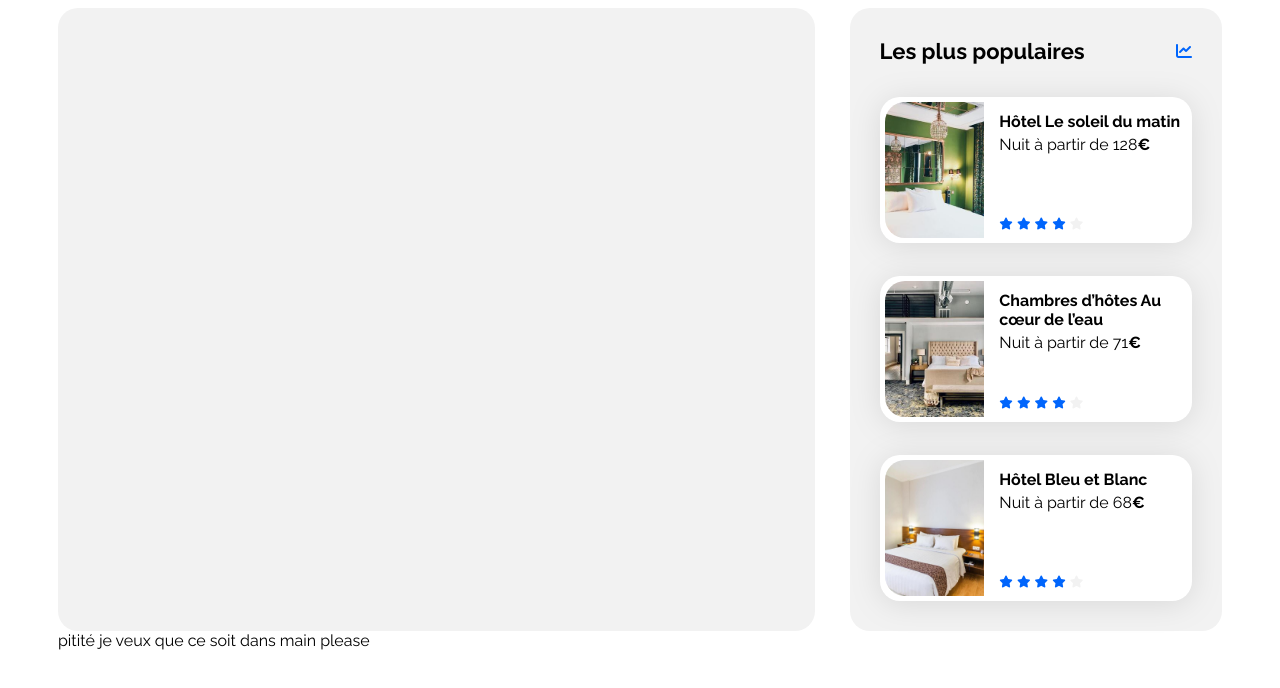
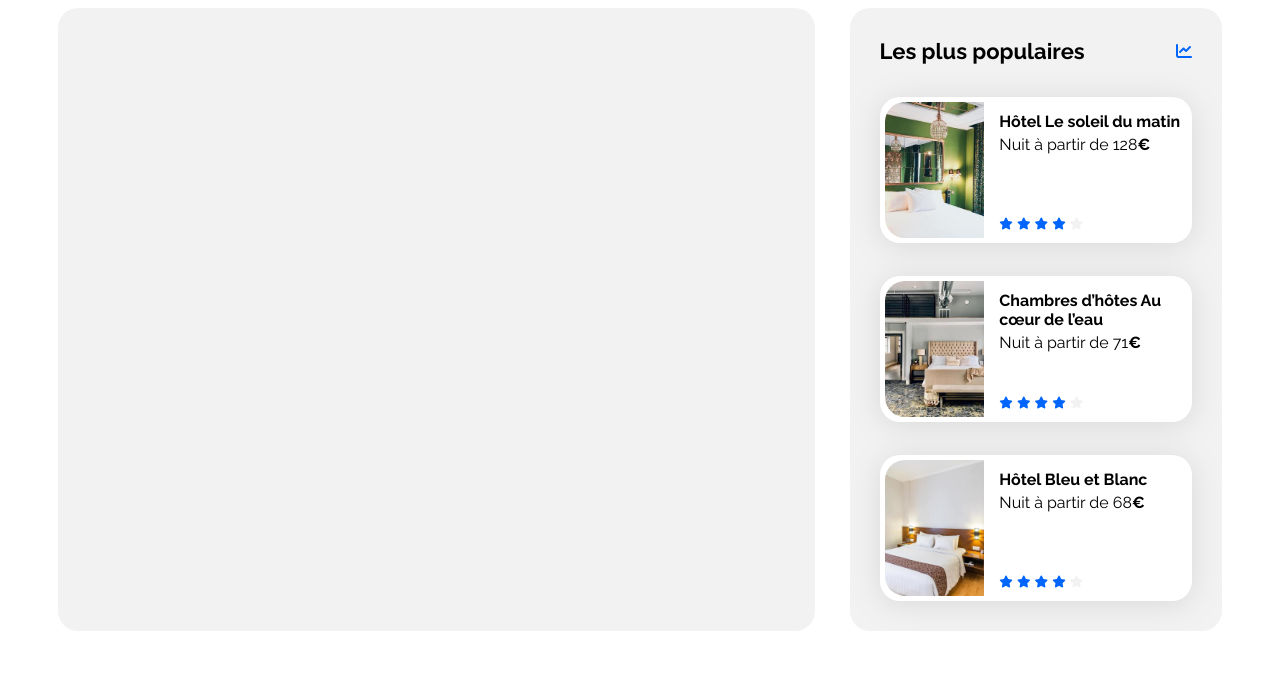
Before and after one commit to ArthurIzad/projet_1_OC, a plain HTML site: page index.html in a window 1280 px wide. Drawn offline with Linux system fonts and the light colour scheme; files whose address does not match are found by name.

Commit message:
j'ai definitivement nettoyé tout le code

```diff
--- a/index.html
+++ b/index.html
@@ -89,7 +89,7 @@
                 </section>
             </div>
         </main>
-        <footer> pitité je veux que ce soit dans main please</footer>
+        <footer></footer>
     </div>
 </body>
 
```
